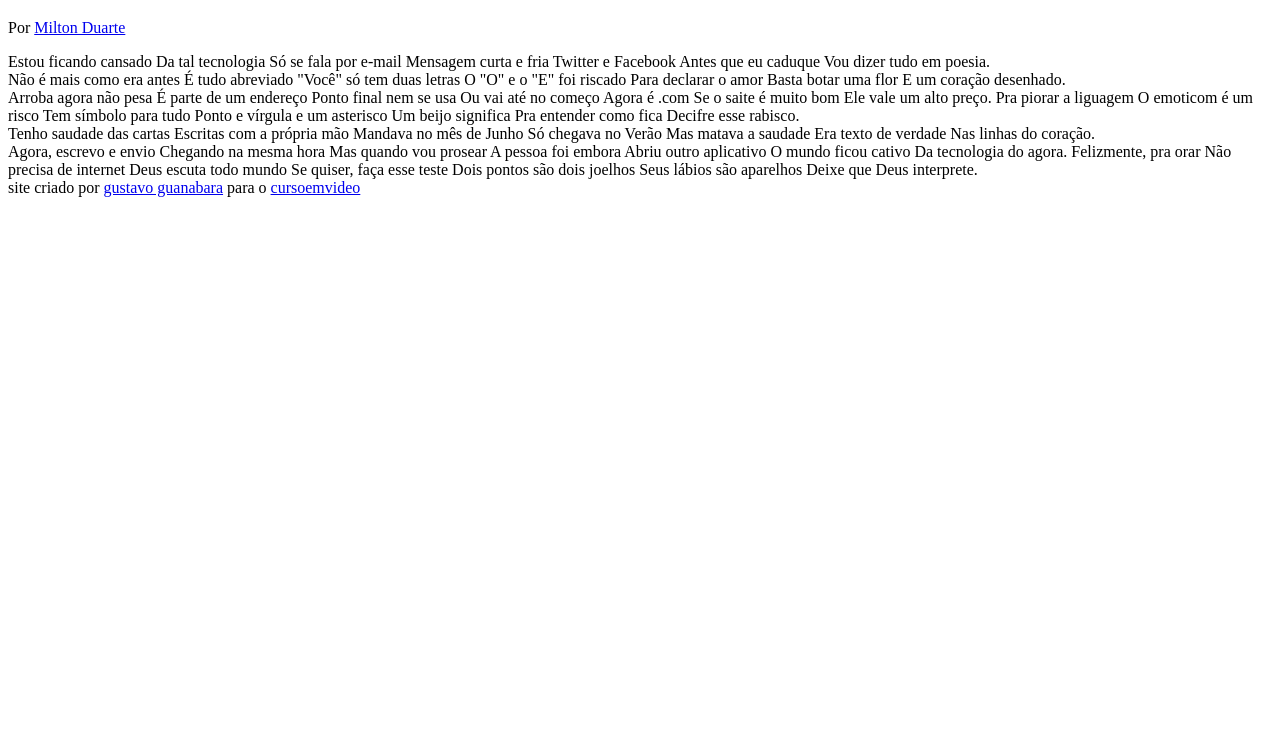
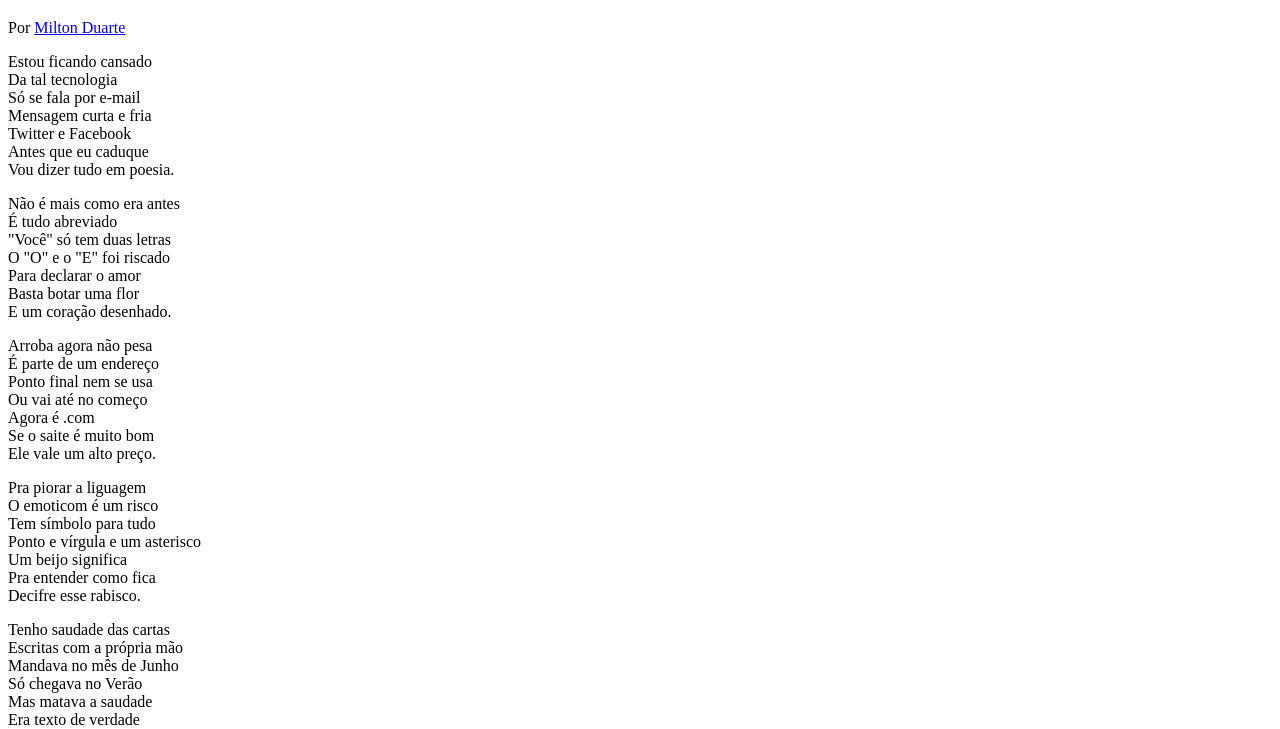
Before and after one commit to Manogusta2/html.css, a plain HTML site: page desafios/desafio12/index.html in a window 1280 px wide. Shown: the part 61-790 px from the top of the page. Drawn offline with Linux system fonts and the light colour scheme.

Commit message:
ATUALIZAÇAO DO DESAFIO 12

```diff
--- /dev/null
+++ b/desafios/desafio12/estilo/style.css
@@ -0,0 +1 @@
+@charset "UTF-8";
--- a/desafios/desafio12/index.html
+++ b/desafios/desafio12/index.html
@@ -4,6 +4,7 @@
     <meta charset="UTF-8">
     <meta name="viewport" content="width=device-width, initial-scale=1.0">
     <title>Cordel moderno</title>
+    <link rel="stylesheet" href="estilo/style.css">
 </head>
 <body>
     <header>
@@ -16,69 +17,85 @@
     </header>
 
     <section>
-        Estou ficando cansado
-        Da tal tecnologia
-        Só se fala por e-mail
-        Mensagem curta e fria
-        Twitter e Facebook
-        Antes que eu caduque
+        <p>
+            Estou ficando cansado <br>
+            Da tal tecnologia <br>
+            Só se fala por e-mail <br>
+            Mensagem curta e fria <br>
+            Twitter e Facebook <br>
+            Antes que eu caduque <br>
             Vou dizer tudo em poesia.
+        </p>
     </section>
 
     <section>
-        Não é mais como era antes
-        É tudo abreviado
-        "Você" só tem duas letras
-        O "O" e o "E" foi riscado
-        Para declarar o amor
-        Basta botar uma flor
+        <p>
+            Não é mais como era antes <br>
+            É tudo abreviado <br>
+            "Você" só tem duas letras <br>
+            O "O" e o "E" foi riscado <br>
+            Para declarar o amor <br>
+            Basta botar uma flor <br>
             E um coração desenhado.
+        </p>
     </section>
 
     <section>
-        Arroba agora não pesa
-        É parte de um endereço
-        Ponto final nem se usa
-        Ou vai até no começo
-        Agora é .com
-        Se o saite é muito bom
+        <p>
+            Arroba agora não pesa <br>
+            É parte de um endereço <br>
+            Ponto final nem se usa <br>
+            Ou vai até no começo <br>
+            Agora é .com <br>
+            Se o saite é muito bom <br>
             Ele vale um alto preço.
+        </p>
 
-        Pra piorar a liguagem
-        O emoticom é um risco
-        Tem símbolo para tudo
-        Ponto e vírgula e um asterisco
-        Um beijo significa
-        Pra entender como fica
+        <p>
+            Pra piorar a liguagem <br>
+            O emoticom é um risco <br>
+            Tem símbolo para tudo <br>
+            Ponto e vírgula e um asterisco <br>
+            Um beijo significa <br>
+            Pra entender como fica <br>
             Decifre esse rabisco.
+        </p>
     </section>
 
     <section>
-        Tenho saudade das cartas
-        Escritas com a própria mão
-        Mandava no mês de Junho
-        Só chegava no Verão
-        Mas matava a saudade
-        Era texto de verdade
+        <p>
+            Tenho saudade das cartas <br>
+            Escritas com a própria mão <br>
+            Mandava no mês de Junho <br>
+            Só chegava no Verão <br>
+            Mas matava a saudade <br>
+            Era texto de verdade <br>
             Nas linhas do coração.
+        </p>
     </section>
 
     <section>
-        Agora, escrevo e envio
-        Chegando na mesma hora
-        Mas quando vou prosear
-        A pessoa foi embora
-        Abriu outro aplicativo
-        O mundo ficou cativo
+        <p>
+            Agora, escrevo e envio <br>
+            Chegando na mesma hora <br>
+            Mas quando vou prosear <br>
+            A pessoa foi embora <br>
+            Abriu outro aplicativo <br>
+            O mundo ficou cativo <br>
             Da tecnologia do agora.
+        </p>
 
-        Felizmente, pra orar
-        Não precisa de internet
-        Deus escuta todo mundo
-        Se quiser, faça esse teste
-        Dois pontos são dois joelhos
-        Seus lábios são aparelhos
+
+        <p>
+            Felizmente, pra orar <br>
+            Não precisa de internet <br>
+            Deus escuta todo mundo <br>
+            Se quiser, faça esse teste <br>
+            Dois pontos são dois joelhos <br>
+            Seus lábios são aparelhos <br>
             Deixe que Deus interprete.
+        </p>
+
     </section>
 
     <footer>
```
Lines whose indentation alone changed are shown as unchanged.
